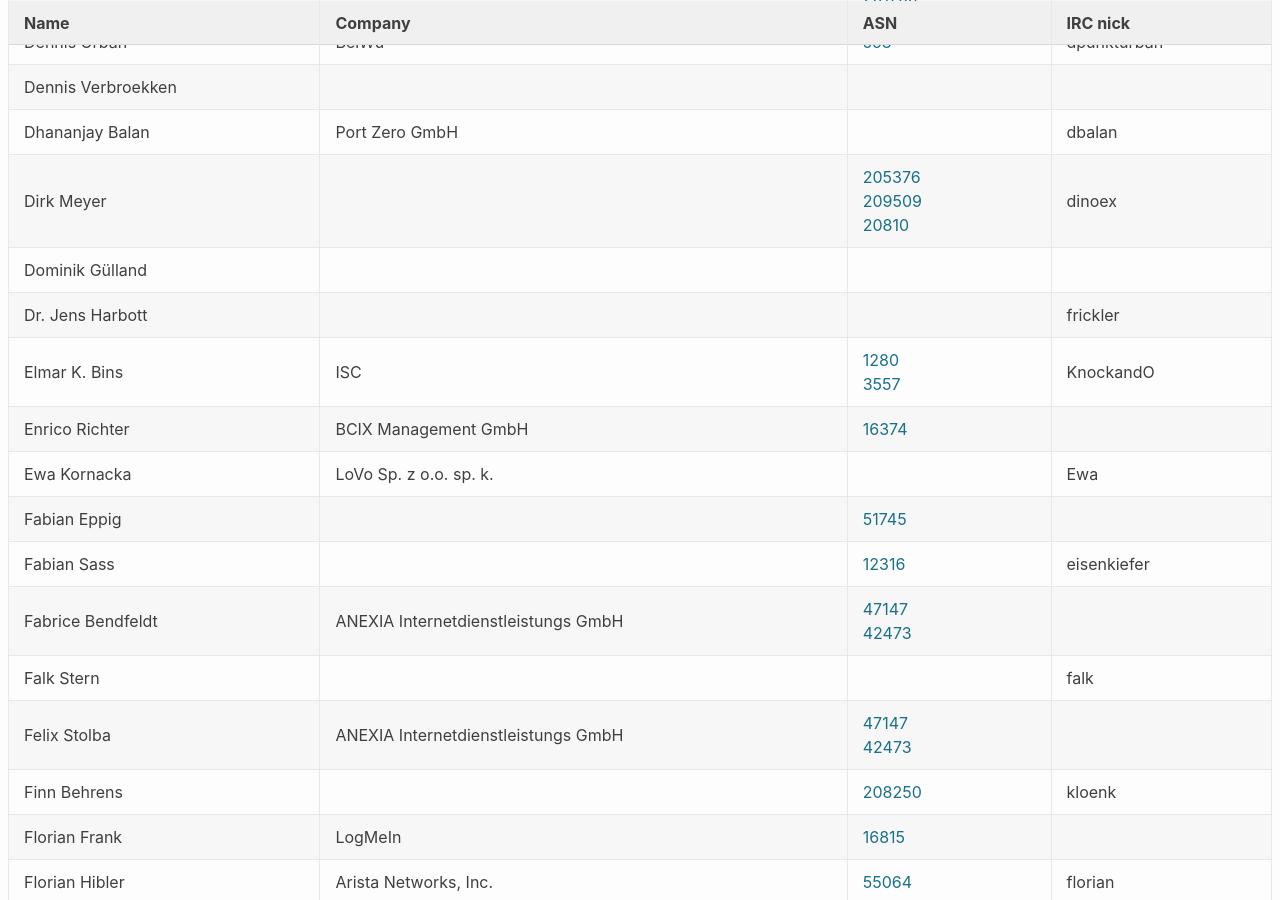
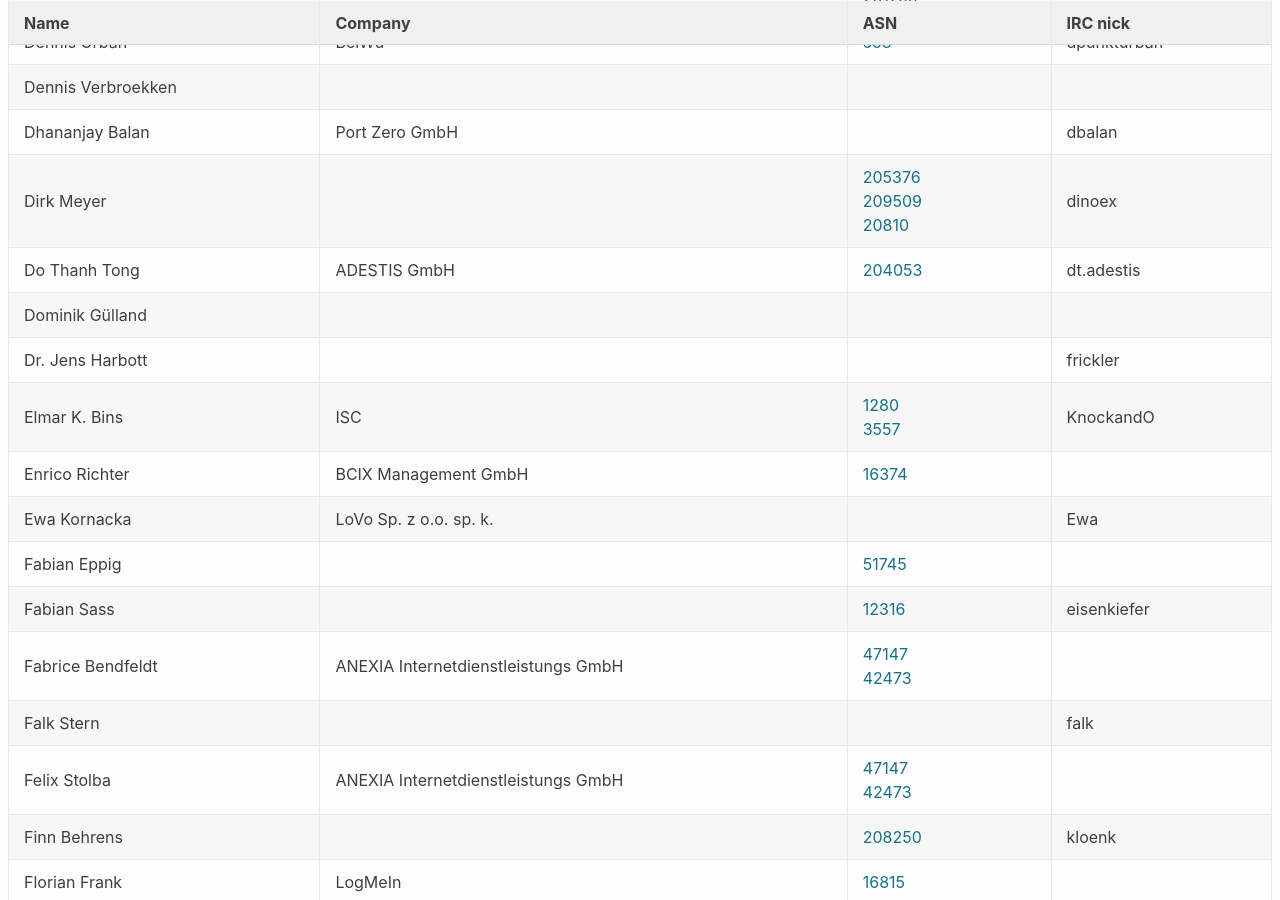
Before and after one commit to denog/pretix-attendeelist, a Jekyll site: the page built from index.markdown, in a window 1280 px wide and 900 px high, scrolled down 2746 px. Built offline with Jekyll 4.4.1, drawn with Linux system fonts in a browser that asks for light colours.

Commit message:
Latest data: Wed Oct 21 06:51:01 UTC 2020

```diff
--- a/_data/attendees.json
+++ b/_data/attendees.json
@@ -366,6 +366,12 @@
     "asn": null
   },
   {
+    "name": "Do Thanh Tong",
+    "company": "ADESTIS GmbH",
+    "irc": "dt.adestis",
+    "asn": "204053"
+  },
+  {
     "name": "Dr. Jens Harbott",
     "company": null,
     "irc": "frickler",
```
